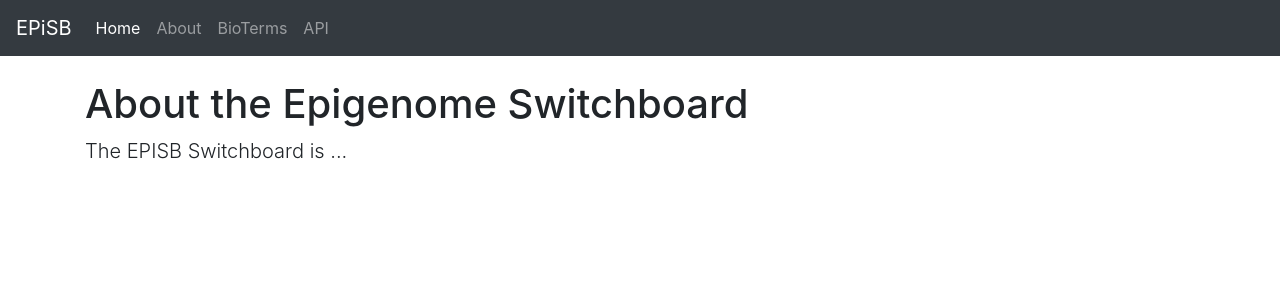
After one commit to databio/episb-hub, a Flask app: template templates/about.html in a window 1280 px wide. The commit adds this page. Shown: the top 300 px of the page. Run offline with Flask 2, Linux system fonts and the light colour scheme; the template is opened without the code that fills it, so the values that code supplies are empty; some libraries are stand-ins or nearby versions.

Commit message:
Adding ABOUT page / linking pages in menu

```diff
--- a/main.py
+++ b/main.py
@@ -35,6 +35,10 @@ def render_segments_json(start,stop):
 def render_api():
   return render_template("api.html")
 
+@app.route('/about')
+def render_api():
+  return render_template("about.html")
+
 @app.route("/get", methods=["GET","POST"])
 def get_segments():
   start = request.form.get("start")
--- /dev/null
+++ b/templates/about.html
@@ -0,0 +1,18 @@
+{% include 'head.html' %}
+
+<body>
+
+{% include 'menu.html' %}
+
+<div class="container">
+
+  <h1>About the Epigenome Switchboard</h1>
+
+  <div>
+    <p class="lead">The EPISB Switchboard is ...</p>
+
+  </div>
+
+</div>
+
+{% include 'foot.html' %}
--- a/templates/menu.html
+++ b/templates/menu.html
@@ -9,13 +9,13 @@
             <a class="nav-link" href="/">Home <span class="sr-only">(current)</span></a>
           </li>
           <li class="nav-item">
-            <a class="nav-link" href="#">About</a>
+            <a class="nav-link" href="/about">About</a>
           </li>
           <li class="nav-item">
             <a class="nav-link" href="http://bioterms.org/">BioTerms</a>
           </li>
           <li class="nav-item">
-            <a class="nav-link" href="#">API</a>
+            <a class="nav-link" href="/api">API</a>
           </li>
 <!--          <li class="nav-item">
             <a class="nav-link disabled" href="#">Disabled</a>
```
